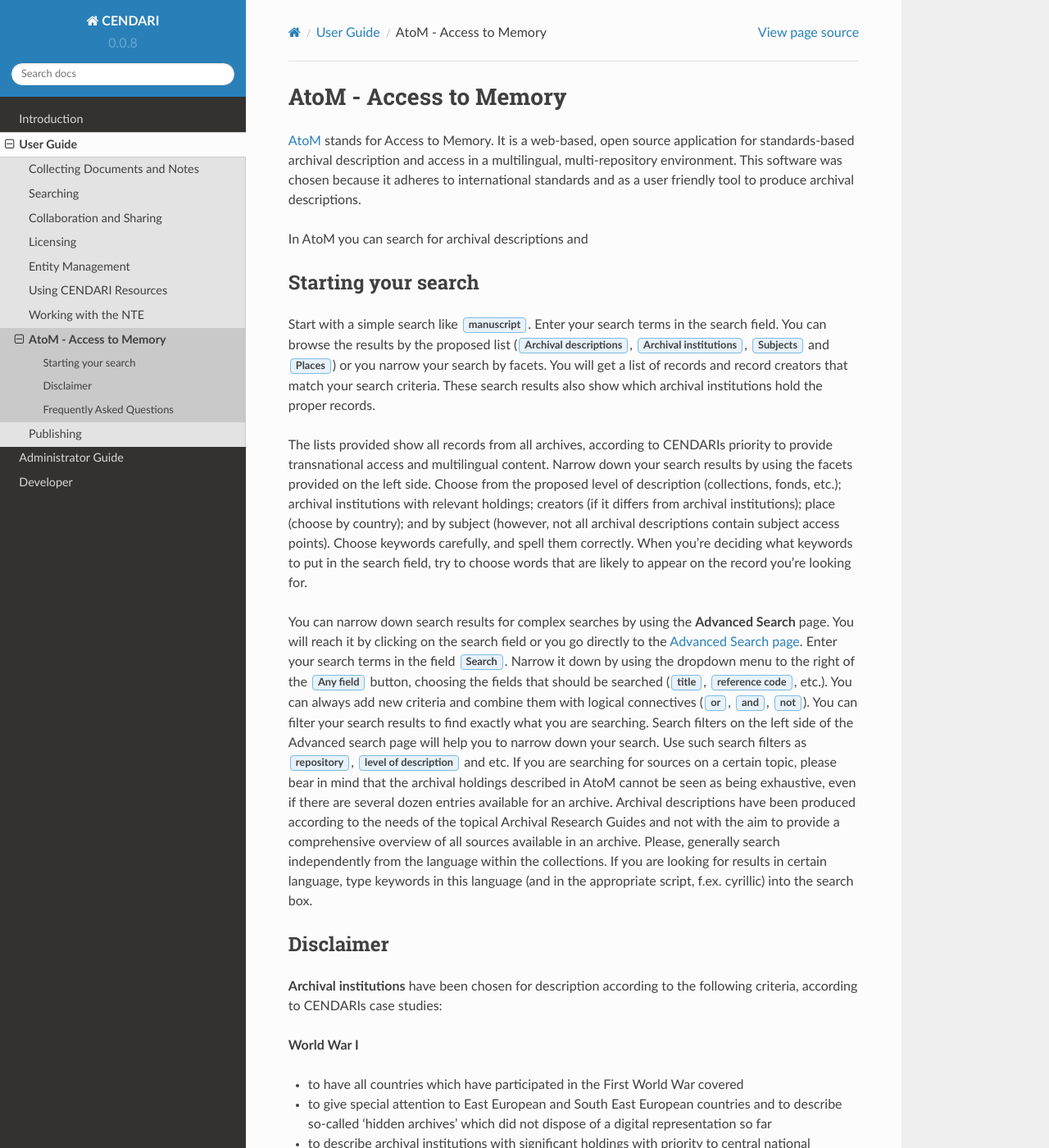
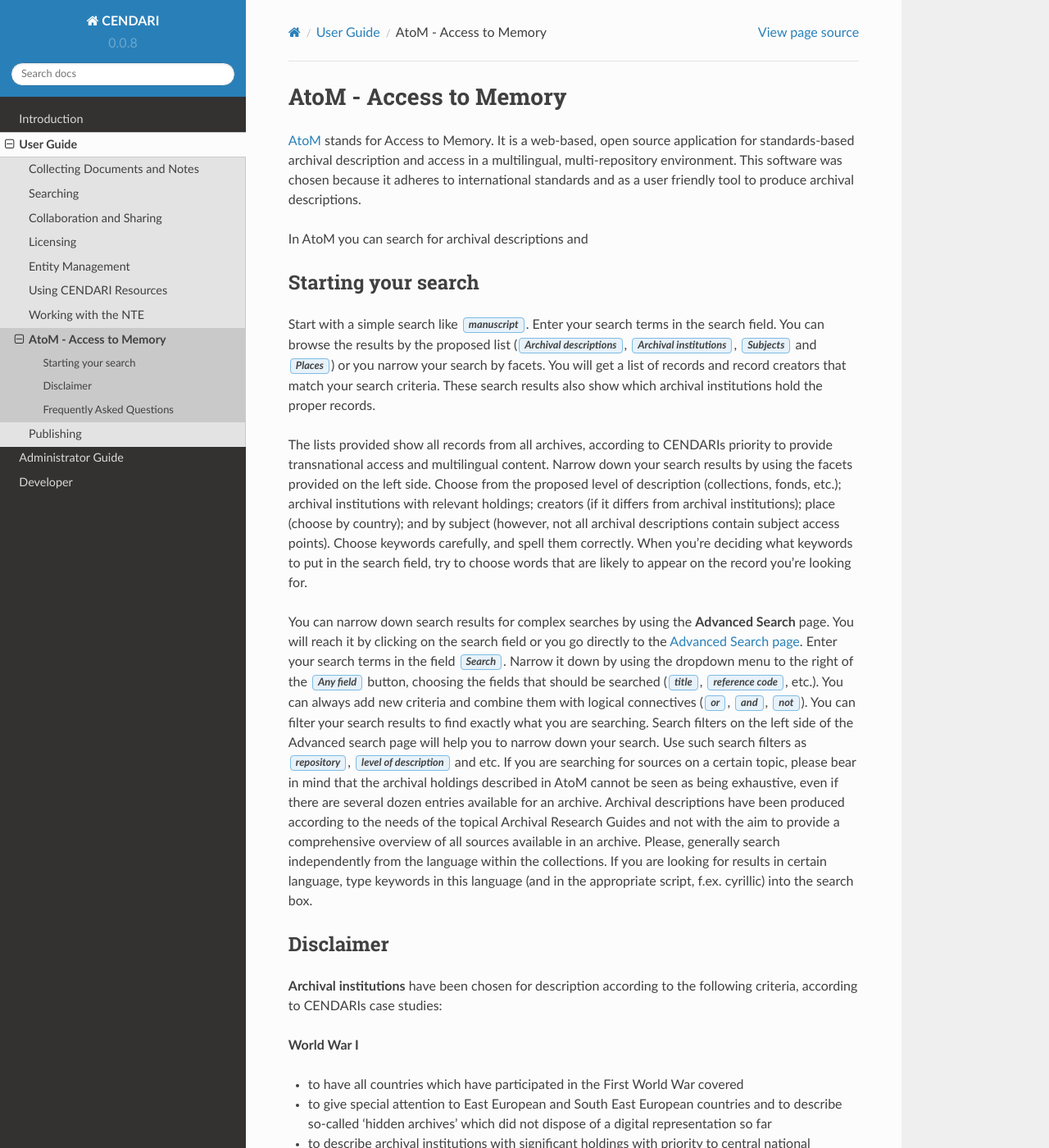
Before and after one commit to CENDARI/documentation, a Sphinx documentation site: the page built from source/user/atom.rst, in a window 1280 px wide and 1400 px high. Shown: the whole window at 82% size. Built offline with Sphinx 7.4.7, drawn with Linux system fonts in a browser that asks for light colours; pages that are not in the unit, such as notebooks, are missing from menus.

Commit message:
improve styling

```diff
--- /dev/null
+++ b/source/_static/cendari.css
@@ -0,0 +1,5 @@
+@import url("css/theme.css");
+
+.menuselection {
+  font-style: italic;
+}
--- /dev/null
+++ b/source/cendari_theme/theme.conf
@@ -0,0 +1,4 @@
+[theme]
+inherit = sphinx_rtd_theme
+stylesheet = cendari.css
+pygments_style = pygments.css
--- a/source/conf.py
+++ b/source/conf.py
@@ -111,8 +111,12 @@
 #html_theme = 'default'
 
 import sphinx_rtd_theme
-html_theme = "sphinx_rtd_theme"
-html_theme_path = [sphinx_rtd_theme.get_html_theme_path()]
+#html_theme = "sphinx_rtd_theme"
+html_theme_path = [sphinx_rtd_theme.get_html_theme_path(),'.']
+
+#html_theme_path = ['.']
+#html_theme = "sphinx_rtd_theme"
+html_theme = "cendari_theme"
 
 # Theme options are theme-specific and customize the look and feel of a theme
 # further.  For a list of options available for each theme, see the
--- a/source/user/atom.rst
+++ b/source/user/atom.rst
@@ -1,5 +1,5 @@
 AtoM - Access to Memory
-======
+=======================
 
 `AtoM <https://www.accesstomemory.org/en/>`_ stands for Access to Memory. It is a web-based, open source application for standards-based archival description and access in a multilingual, multi-repository environment. This software was chosen because it adheres to international standards
 and as a user friendly tool to produce archival descriptions.
```
Also changed, not shown: 1 other file.
